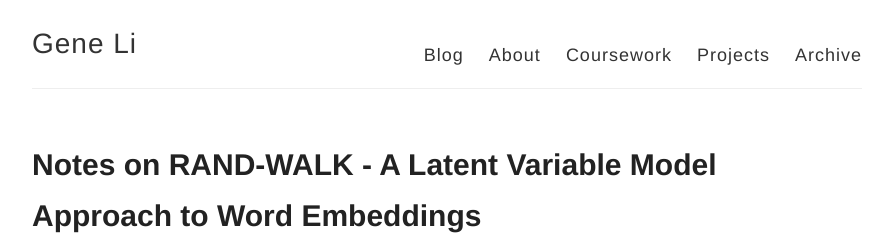
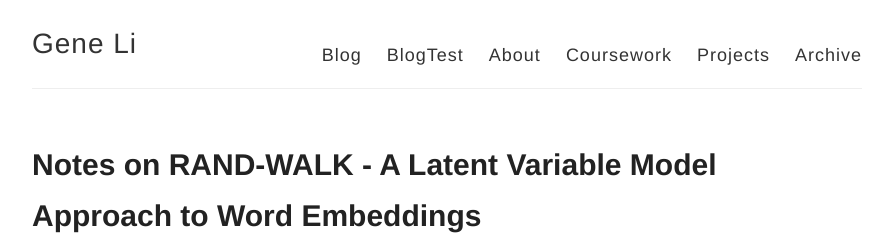
Before and after one commit to houcharlie/GXLI97.github.io, a Jekyll site: the page built from index.html, in a window 1280 px wide and 900 px high. Shown: the top 238 px of the window, without its empty margins (193-1084 px from the left). Built offline with Jekyll 4.4.1, drawn with Linux system fonts in a browser that asks for light colours; formulas are drawn with MathJax 3.

Commit message:
Update default.html

```diff
--- a/_layouts/default.html
+++ b/_layouts/default.html
@@ -31,6 +31,7 @@
 
           <nav>
             <a href="{{ site.baseurl }}/">Blog</a>
+            <a href="{{ site.baseurl }}/blog">BlogTest</a>
             <a href="{{ site.baseurl }}/about">About</a>
             <a href="{{ site.baseurl }}/coursework">Coursework</a>
             <a href="{{ site.baseurl }}/projects">Projects</a>
```
